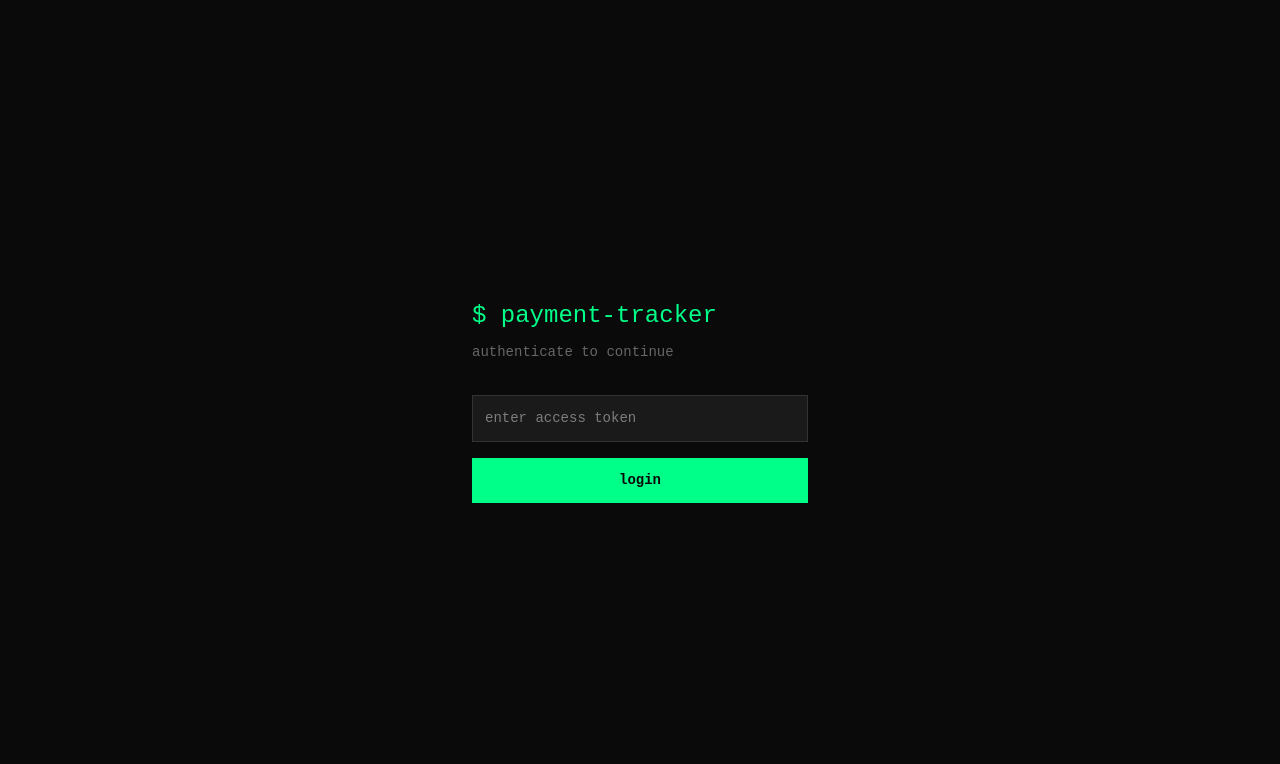
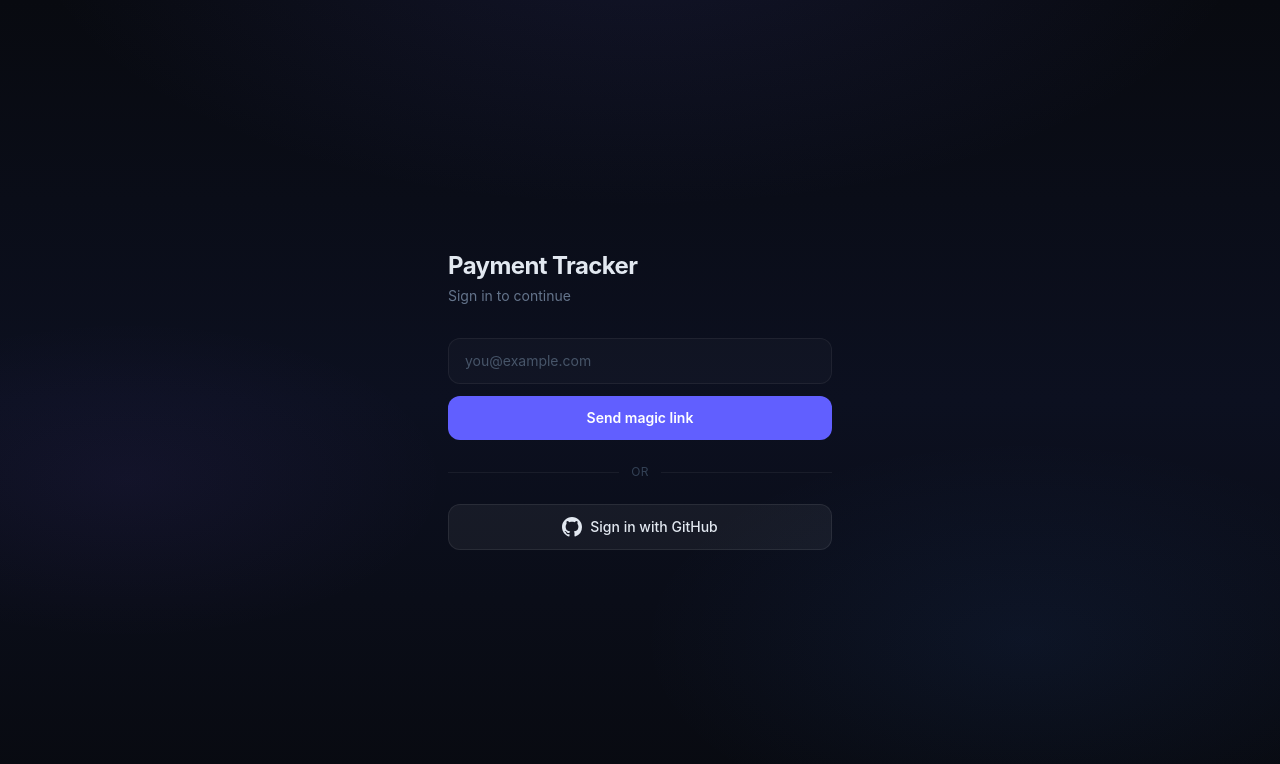
Before and after one commit to kolezka/ios-payments-tracker, a SvelteKit app in the folder packages/web/: page /login in a window 1280 px wide. Shown: the top 764 px of the page. Built offline with nearby package versions, Linux system fonts and the light colour scheme; no server answers.

Commit message:
feat: magic link + GitHub OAuth login with glass UI

```diff
--- a/packages/web/src/hooks.server.ts
+++ b/packages/web/src/hooks.server.ts
@@ -1,12 +1,8 @@
 import { redirect, type Handle } from "@sveltejs/kit";
 import { logger } from "$lib/logger";
 
-const AUTH_TOKEN = process.env.AUTH_TOKEN ?? "";
-const PUBLIC_PATHS = ["/login"];
-
-if (!AUTH_TOKEN) {
-  logger.error("AUTH_TOKEN is not set — all authenticated requests will fail");
-}
+const API_URL = process.env.API_URL ?? "http://localhost:3010";
+const PUBLIC_PATHS = ["/login", "/auth/verify", "/auth/github/callback"];
 
 export const handle: Handle = async ({ event, resolve }) => {
   const start = Date.now();
@@ -20,15 +16,25 @@ export const handle: Handle = async ({ event, resolve }) => {
       logger.debug({ pathname }, "no session cookie, redirecting to login");
       redirect(303, "/login");
     }
-    if (token !== AUTH_TOKEN) {
-      logger.warn({ pathname, tokenLength: token.length }, "invalid session token");
+
+    const res = await fetch(`${API_URL}/api/auth/me`, {
+      headers: { Authorization: `Bearer ${token}` },
+    });
+
+    if (!res.ok) {
+      logger.warn({ pathname }, "invalid session token");
+      event.cookies.delete("session_token", { path: "/" });
       redirect(303, "/login");
     }
+
+    const user = await res.json();
+    event.locals.authToken = token;
+    event.locals.user = user;
+
+    if (user.name === "" && pathname !== "/onboarding") {
+      redirect(303, "/onboarding");
+    }
   }
-
-  event.locals.authToken = token ?? "";
-
-  logger.debug({ pathname, isPublic, hasToken: !!token }, "request authenticated");
 
   const response = await resolve(event);
 
--- a/packages/web/src/routes/login/+page.server.ts
+++ b/packages/web/src/routes/login/+page.server.ts
@@ -4,37 +4,38 @@ import { logger } from "$lib/logger";
 const API_URL = process.env.API_URL ?? "http://localhost:3010";
 
 export const actions: Actions = {
-  login: async ({ request, cookies }) => {
+  "magic-link": async ({ request }) => {
     const data = await request.formData();
-    const token = data.get("token") as string;
+    const email = data.get("email") as string;
 
-    if (!token) {
-      logger.warn("login attempt with empty token");
-      return fail(400, { error: "Token is required" });
+    if (!email) {
+      return fail(400, { error: "Email is required", email: "" });
     }
 
-    logger.info({ tokenLength: token.length }, "login attempt");
+    logger.info({ email }, "magic link request");
 
-    // Validate token against the API
-    const res = await fetch(`${API_URL}/api/transactions?limit=1`, {
-      headers: { Authorization: `Bearer ${token}` },
+    const res = await fetch(`${API_URL}/api/auth/magic-link`, {
+      method: "POST",
+      headers: { "Content-Type": "application/json" },
+      body: JSON.stringify({ email }),
     });
 
     if (!res.ok) {
-      logger.warn({ status: res.status }, "login failed - invalid token");
-      return fail(401, { error: "Invalid token" });
+      const err = await res.json();
+      return fail(res.status, { error: err.error ?? "Failed to send email", email });
     }
 
-    cookies.set("session_token", token, {
-      path: "/",
-      httpOnly: true,
-      sameSite: "lax",
-      secure: true,
-      maxAge: 60 * 60 * 24 * 365, // 1 year
-    });
+    return { success: true, email };
+  },
 
-    logger.info("login successful");
-    redirect(303, "/");
+  github: async () => {
+    const clientId = process.env.GITHUB_CLIENT_ID;
+    if (!clientId) {
+      return fail(500, { error: "GitHub OAuth not configured" });
+    }
+    const baseUrl = process.env.BASE_URL ?? "http://localhost:5173";
+    const redirectUri = `${baseUrl}/auth/github/callback`;
+    redirect(303, `https://github.com/login/oauth/authorize?client_id=${clientId}&redirect_uri=${encodeURIComponent(redirectUri)}&scope=user:email`);
   },
 
   logout: async ({ cookies }) => {
--- a/packages/web/src/routes/login/+page.svelte
+++ b/packages/web/src/routes/login/+page.svelte
@@ -4,100 +4,60 @@
   let { form }: { form: any } = $props();
 </script>
 
-<div class="container">
-  <div class="login-box">
-    <h1>$ payment-tracker</h1>
-    <p class="subtitle">authenticate to continue</p>
+<div class="fixed inset-0 bg-ambient -z-10"></div>
 
+<div class="min-h-screen flex items-center justify-center px-4">
+  <div class="w-full max-w-sm">
+    <h1 class="text-2xl font-bold text-text-primary tracking-tight mb-1">Payment Tracker</h1>
+    <p class="text-sm text-text-secondary mb-8">Sign in to continue</p>
+
+    {#if form?.success}
+      <div class="glass-strong p-6 text-center">
+        <p class="text-accent text-lg font-semibold mb-2">Check your email</p>
+        <p class="text-text-secondary text-sm">We sent a sign-in link to <strong class="text-text-primary">{form.email}</strong></p>
+      </div>
+    {:else}
       {#if form?.error}
-      <div class="error">{form.error}</div>
+        <div class="rounded-xl border border-red-500/30 bg-red-500/10 p-3 mb-4 text-sm text-red-300">
+          {form.error}
+        </div>
       {/if}
 
-    <form method="POST" action="?/login" use:enhance>
+      <form method="POST" action="?/magic-link" use:enhance class="mb-6">
         <input
-        type="password"
-        name="token"
-        placeholder="enter access token"
-        autocomplete="off"
+          type="email"
+          name="email"
+          placeholder="you@example.com"
+          value={form?.email ?? ""}
+          autocomplete="email"
           required
+          class="w-full px-4 py-3 rounded-xl bg-glass-bg border border-glass-border text-text-primary placeholder-text-muted text-sm focus:outline-none focus:border-accent/40 mb-3 font-sans"
         />
-      <button type="submit">login</button>
+        <button
+          type="submit"
+          class="w-full py-3 rounded-xl bg-indigo-500 hover:bg-indigo-400 text-white text-sm font-semibold transition-colors cursor-pointer"
+        >
+          Send magic link
+        </button>
       </form>
+
+      <div class="flex items-center gap-3 mb-6">
+        <div class="flex-1 h-px bg-glass-border"></div>
+        <span class="text-text-dim text-xs uppercase tracking-wide">or</span>
+        <div class="flex-1 h-px bg-glass-border"></div>
+      </div>
+
+      <form method="POST" action="?/github" use:enhance>
+        <button
+          type="submit"
+          class="w-full py-3 rounded-xl bg-white/5 border border-glass-border-strong hover:bg-white/8 text-text-primary text-sm font-medium transition-colors flex items-center justify-center gap-2 cursor-pointer"
+        >
+          <svg class="w-5 h-5" viewBox="0 0 24 24" fill="currentColor">
+            <path d="M12 0C5.37 0 0 5.37 0 12c0 5.31 3.435 9.795 8.205 11.385.6.105.825-.255.825-.57 0-.285-.015-1.23-.015-2.235-3.015.555-3.795-.735-4.035-1.41-.135-.345-.72-1.41-1.23-1.695-.42-.225-1.02-.78-.015-.795.945-.015 1.62.87 1.845 1.23 1.08 1.815 2.805 1.305 3.495.99.105-.78.42-1.305.765-1.605-2.67-.3-5.46-1.335-5.46-5.925 0-1.305.465-2.385 1.23-3.225-.12-.3-.54-1.53.12-3.18 0 0 1.005-.315 3.3 1.23.96-.27 1.98-.405 3-.405s2.04.135 3 .405c2.295-1.56 3.3-1.23 3.3-1.23.66 1.65.24 2.88.12 3.18.765.84 1.23 1.905 1.23 3.225 0 4.605-2.805 5.625-5.475 5.925.435.375.81 1.095.81 2.22 0 1.605-.015 2.895-.015 3.3 0 .315.225.69.825.57A12.02 12.02 0 0024 12c0-6.63-5.37-12-12-12z"/>
+          </svg>
+          Sign in with GitHub
+        </button>
+      </form>
+    {/if}
   </div>
 </div>
-
-<style>
-  :global(body) {
-    margin: 0;
-    background: #0a0a0a;
-    color: #e0e0e0;
-    font-family: "SF Mono", "Fira Code", "Cascadia Code", monospace;
-  }
-
-  .container {
-    min-height: 100vh;
-    display: flex;
-    align-items: center;
-    justify-content: center;
-  }
-
-  .login-box {
-    width: 100%;
-    max-width: 400px;
-    padding: 2rem;
-  }
-
-  h1 {
-    color: #00ff88;
-    font-size: 1.5rem;
-    margin: 0 0 0.5rem;
-  }
-
-  .subtitle {
-    color: #666;
-    margin: 0 0 2rem;
-    font-size: 0.875rem;
-  }
-
-  .error {
-    background: #ff000020;
-    border: 1px solid #ff0000;
-    color: #ff6666;
-    padding: 0.75rem;
-    margin-bottom: 1rem;
-    font-size: 0.875rem;
-  }
-
-  input {
-    width: 100%;
-    padding: 0.75rem;
-    background: #1a1a1a;
-    border: 1px solid #333;
-    color: #e0e0e0;
-    font-family: inherit;
-    font-size: 0.875rem;
-    margin-bottom: 1rem;
-    box-sizing: border-box;
-  }
-
-  input:focus {
-    outline: none;
-    border-color: #00ff88;
-  }
-
-  button {
-    width: 100%;
-    padding: 0.75rem;
-    background: #00ff88;
-    color: #0a0a0a;
-    border: none;
-    font-family: inherit;
-    font-size: 0.875rem;
-    font-weight: bold;
-    cursor: pointer;
-  }
-
-  button:hover {
-    background: #00cc6a;
-  }
-</style>
```
Lines whose indentation alone changed are shown as unchanged.
